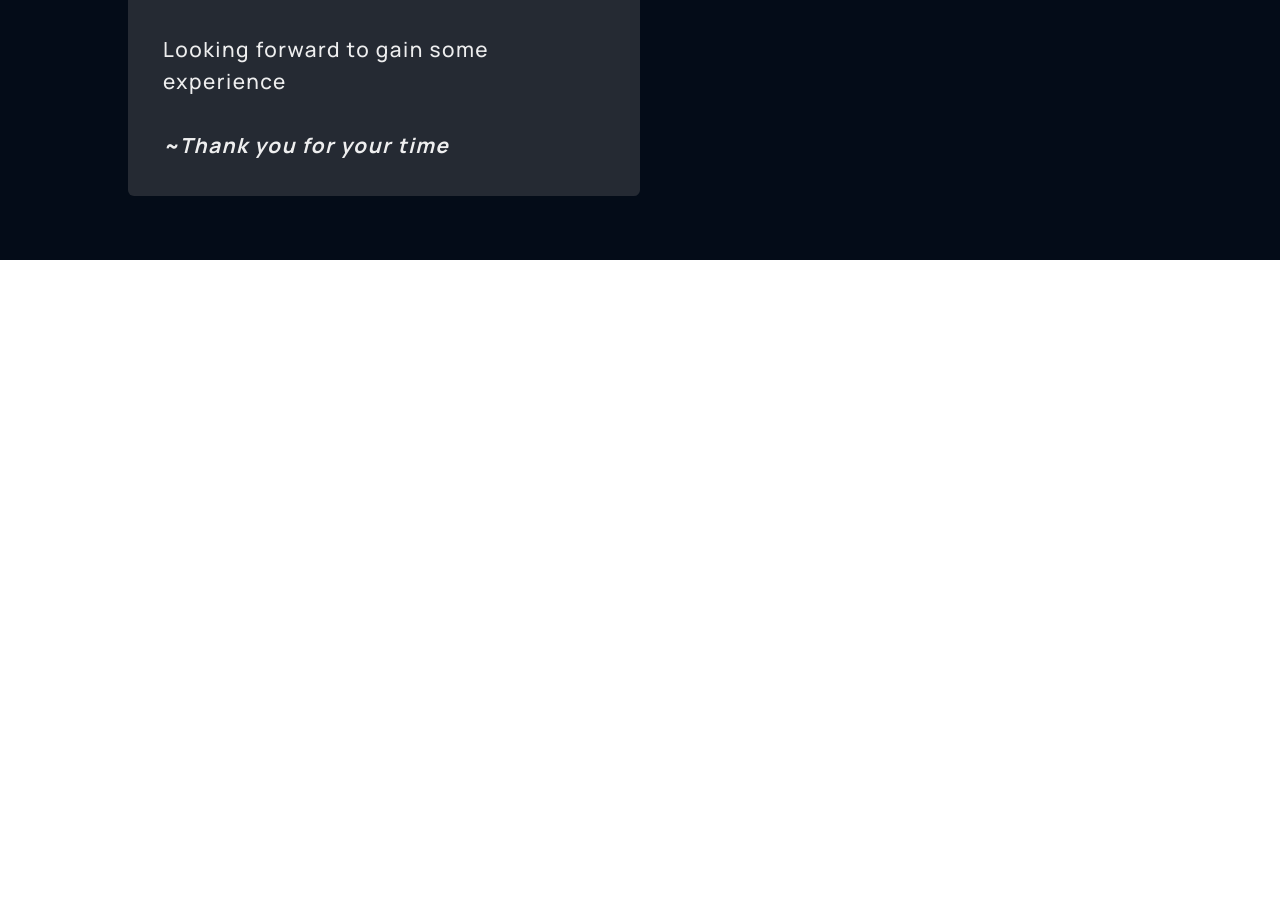
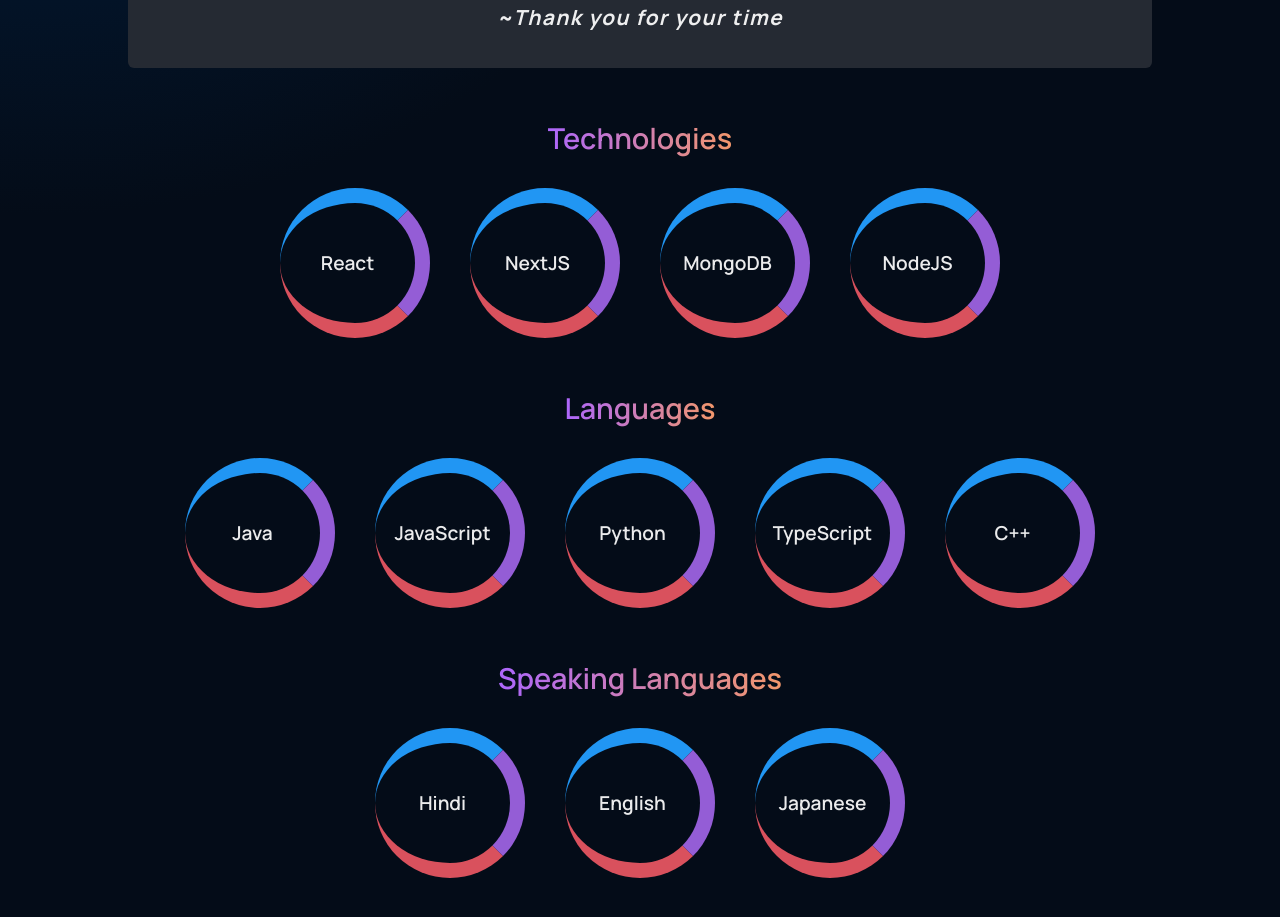
Before and after one commit to mohit-kumar-singh55/re-main-portfolio, a Next.js app: page / in a window 1280 px wide. Shown: the part 1147-2064 px from the top of the page. Before the commit the page ends 1407 px from the top, so only its background shows below. Built offline with nearby package versions, Linux system fonts and the light colour scheme.

Commit message:
about section completed

```diff
--- a/pages/index.js
+++ b/pages/index.js
@@ -58,8 +58,33 @@
             <p><em><strong>~Thank you for your time</strong></em></p>
           </div>
         </div>
-        <div className={styles.grid__box}>
-          This is the gird box
+
+        <div className={styles.languages}>
+          <div className={styles.language__heading}>Technologies</div>
+          <div className={styles.circle__container}>
+            <span className={styles.circle}>React</span>
+            <span className={styles.circle}>NextJS</span>
+            <span className={styles.circle}>MongoDB</span>
+            <span className={styles.circle}>NodeJS</span>
+          </div>
+        </div>
+        <div className={styles.languages}>
+          <div className={styles.language__heading}>Languages</div>
+          <div className={styles.circle__container}>
+            <span className={styles.circle}>Java</span>
+            <span className={styles.circle}>JavaScript</span>
+            <span className={styles.circle}>Python</span>
+            <span className={styles.circle}>TypeScript</span>
+            <span className={styles.circle}>C++</span>
+          </div>
+        </div>
+        <div className={styles.languages}>
+          <div className={styles.language__heading}>Speaking Languages</div>
+          <div className={styles.circle__container}>
+            <span className={styles.circle}>Hindi</span>
+            <span className={styles.circle}>English</span>
+            <span className={styles.circle}>Japanese</span>
+          </div>
         </div>
       </div>
 
--- a/styles/Home.module.css
+++ b/styles/Home.module.css
@@ -155,19 +155,19 @@
 /* About */
 .container__about {
     display: flex;
-    flex-wrap: wrap;
+    flex-direction: column;
     align-items: center;
     justify-content: space-between;
     width: 100%;
     height: 100%;
     padding: 4rem 8rem;
-    gap: 10px;
+    gap: 50px;
     max-height: fit-content;
 }
 
 .box {
     display: flex;
-    width: 50%;
+    width: 100%;
     min-width: 300px;
     flex-direction: column;
     background-color: #252a33;
@@ -213,12 +213,59 @@
     font-size: 1.4rem;
 }
 
-.box__content{
+.box__content {
     padding: 25px;
     line-height: 2rem;
     font-weight: 500;
     font-size: 1.3rem;
     letter-spacing: 1.5px;
+    text-align: center;
+}
+
+.languages {
+    display: flex;
+    flex-direction: column;
+    gap: 30px;
+    align-items: center;
+    justify-content: center;
+    width: 100%;
+    min-width: fit-content;
+}
+
+.language__heading {
+    text-align: center;
+    background: var(--gradient-text);
+    background-clip: text;
+    -webkit-background-clip: text;
+    -webkit-text-fill-color: transparent;
+    font-family: var(--font-family);
+    font-size: 1.8rem;
+    font-weight: 600;
+}
+
+.circle__container {
+    display: flex;
+    flex-direction: row;
+    flex-wrap: wrap;
+    width: 100%;
+    min-width: fit-content;
+    align-items: center;
+    justify-content: center;
+    gap: 40px;
+}
+
+.circle {
+    width: 150px;
+    height: 150px;
+    border-radius: 50%;
+    border-top: 15px solid #2196f3;
+    border-right: 15px solid #945DD6;
+    border-bottom: 15px solid #d9515d;
+    display: flex;
+    align-items: center;
+    justify-content: center;
+    font-size: 1.2rem;
+    font-weight: 600;
 }
 
 /* Media */
@@ -283,6 +330,10 @@
     .container {
         padding: 3rem 2rem;
     }
+
+    .container__about {
+        padding: 3rem 2rem;
+    }
 }
 
 @media screen and (max-width: 479px) {
@@ -296,6 +347,22 @@
     }
 }
 
+@media screen and (max-width: 404px) {
+    .circle {
+        font-size: 1rem;
+        width: 120px;
+        height: 120px;
+    }
+}
+
+@media screen and (max-width: 344px) {
+    .circle {
+        font-size: 0.8rem;
+        width: 100px;
+        height: 100px;
+    }
+}
+
 @media screen and (max-width: 324px) {
     .gradient__text {
         font-size: 2.5rem;
--- a/styles/globals.css
+++ b/styles/globals.css
@@ -21,11 +21,7 @@
   --gradient-text: linear-gradient(89.97deg, #AE67FA 1.84%, #F49867 102.67%);
   --gradient-bar: linear-gradient(103.22deg, #AE67FA -13.86%, #F49867 99.55%);
 
-  --color-bg: #040C18;
-  --color-footer: #031B34;
-  --color-blog: #042c54;
   --color-text: #81AFDD;
-  --color-subtext: #FF8A71;
 }
 
 body {
```
